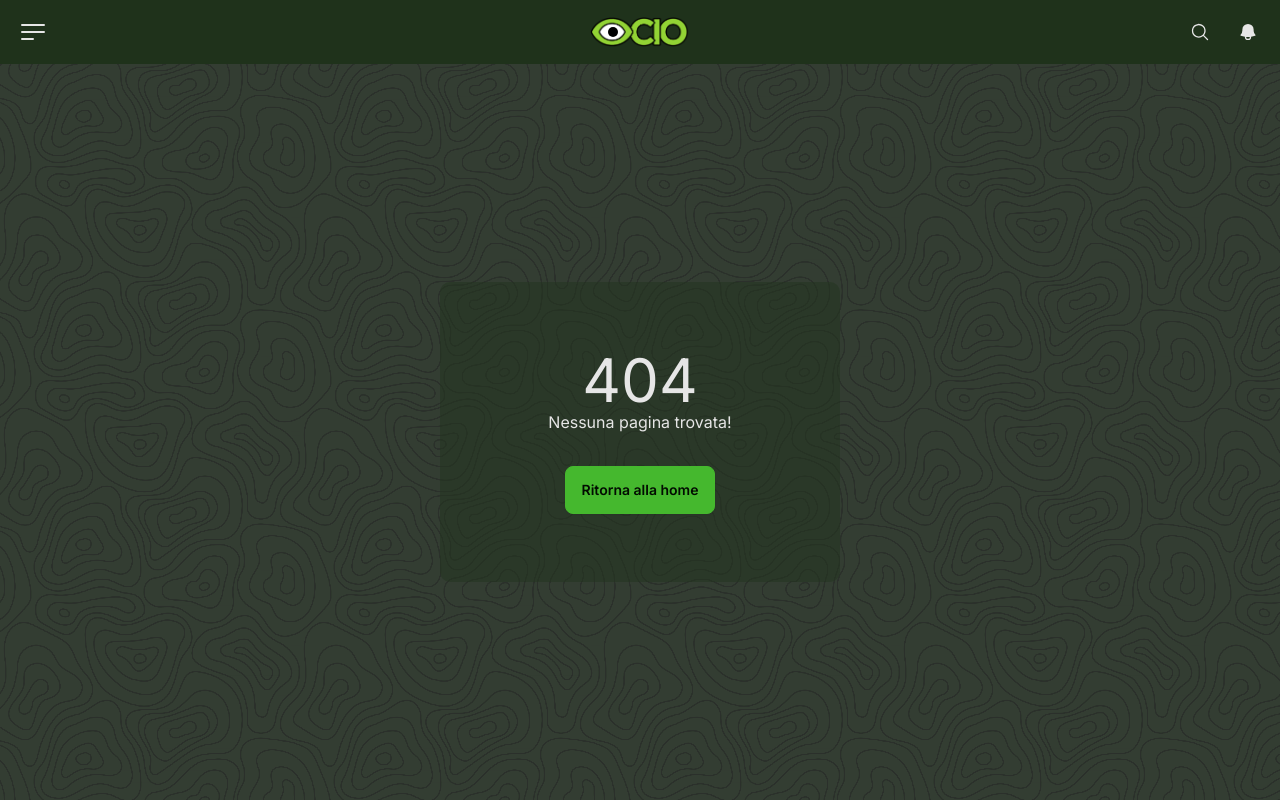
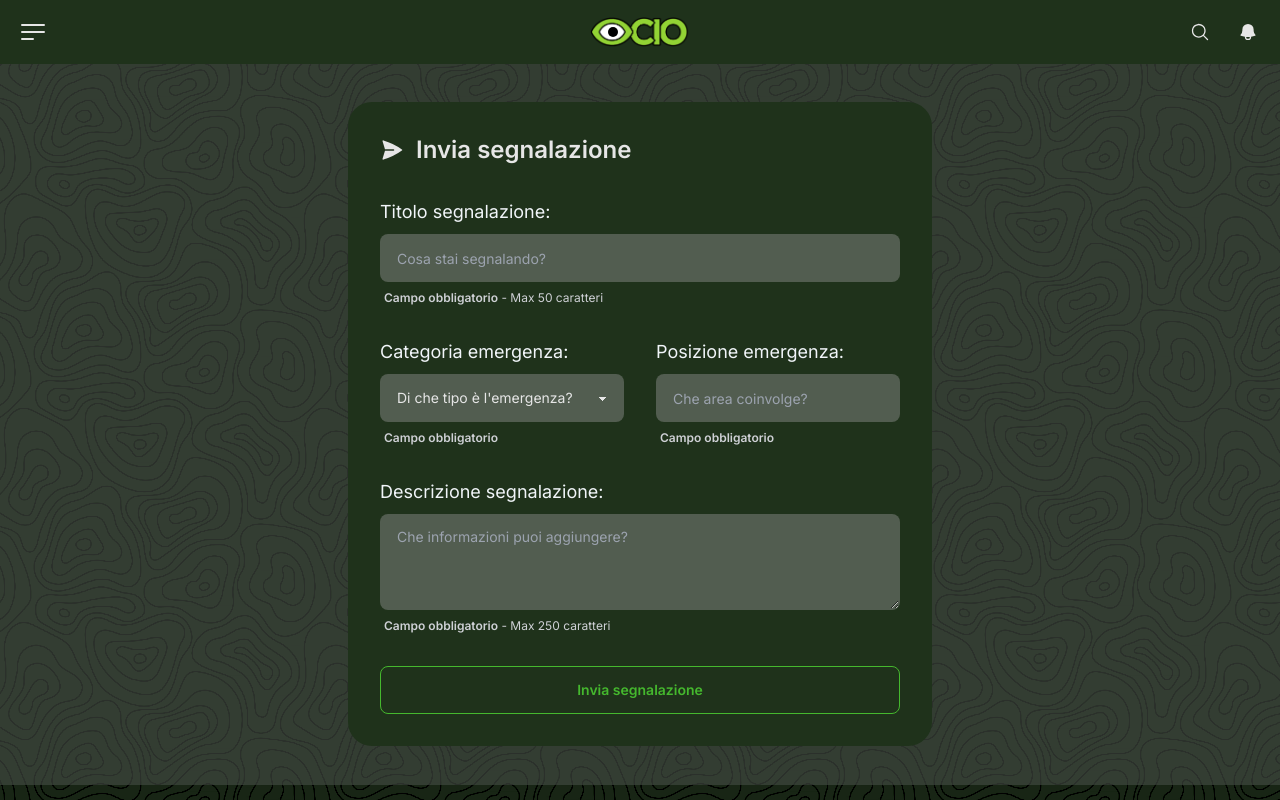
Before and after one commit to mircostelzer/IS-Project, a Vue app in the folder frontend/: page /invia_segnalazione in a window 1280 px wide. Built offline with nearby package versions, Linux system fonts and the light colour scheme.

Commit message:
Created view segnalazione.vue + various UI improvements and fixes

```diff
--- a/frontend/src/assets/main.css
+++ b/frontend/src/assets/main.css
@@ -16,6 +16,7 @@
     color: var(--text);
     --navbar-height: 64px;
     --verdeScuro: #222722;
+    --input: #525d50;
 }
 
 body {
@@ -42,7 +43,7 @@ html:has(body.content-overflow-y) {
 }
 
 .input {
-    background-color: #525d50;
+    background-color: var(--input);
 }
 
 .max-height {
--- a/frontend/src/data/linkPagine.js
+++ b/frontend/src/data/pagineNavbar.js
@@ -18,10 +18,5 @@ export const linkPagine = [
         titolo: "Dashboard admin",
         link: "/dashboard",
         icona: "LockClosedIcon"
-    },
-    {
-        titolo: "Link non funzionante!",
-        link: "/linkchenonfunziona",
-        icona: "XMarkIcon"
-    },
+    }
 ];
--- a/frontend/src/router/index.js
+++ b/frontend/src/router/index.js
@@ -29,14 +29,9 @@ const router = createRouter({
       component: () => import('../views/ViewRegistrati.vue'),
     },
     {
-      path: '/profilo',
-      name: 'profilo',
-      component: () => import('../views/ViewAccedi.vue'),
-    },
-    {
-      path: '/dashboard',
-      name: 'dashboard',
-      component: () => import('../views/ViewDashboard.vue'),
+      path: '/invia_segnalazione',
+      name: 'invia_segnalazione',
+      component: () => import('../views/ViewSegnalazione.vue'),
     },
     {
       path: '/:pathMatch(.*)*',
--- a/frontend/src/views/ViewAccedi.vue
+++ b/frontend/src/views/ViewAccedi.vue
@@ -5,8 +5,8 @@ import { EnvelopeIcon, KeyIcon } from "@heroicons/vue/24/solid";
 <template>
     <div class="div-login max-height flex justify-center items-center">
         <div class="bg-secondary rounded-3xl p-8">
-            <form class="flex flex-col justify-center items-center">
-                <p class="text-2xl font-bold mb-6">Accedi</p>
+            <form class="flex flex-col justify-center">
+                <p class="text-2xl font-bold mb-6 text-center">Accedi</p>
                 <label class="input input-bordered flex items-center gap-2 mb-4">
                     <EnvelopeIcon class="h-5 w-5 opacity-70"></EnvelopeIcon>
                     <input type="email" class="grow" placeholder="Indirizzo email" required />
--- a/frontend/src/views/ViewDashboard.vue
+++ /dev/null
@@ -1,12 +0,0 @@
-<script setup>
-</script>
-
-<template>
-    <div class="max-height flex flex-row">
-        <div class="to-center w-full div-background">
-            <h1 class="text-4xl">Dashboard</h1>
-        </div>
-    </div>
-</template>
-
-<style scoped></style>
--- a/frontend/src/views/ViewDettagli.vue
+++ b/frontend/src/views/ViewDettagli.vue
@@ -53,8 +53,8 @@ onMounted(() => {
     <div class="div-storico max-height w-full flex justify-center">
         <div class="max-w-7xl h-full">
             <div class="flex flex-row items-center mt-4 md:mt-0 mb-8">
-                <MagnifyingGlassIcon class="w-10 h-10 md:w-12 md:h-12 me-2" />
-                <h1 class="text-3xl md:text-4xl text-white font-bold">Dettagli emergenza</h1>
+                <MagnifyingGlassIcon class="w-6 h-6 md:w-8 md:h-8 me-3" />
+                <h1 class="text-xl md:text-2xl text-white font-bold">Dettagli emergenza</h1>
             </div>
 
             <div v-if="emergency === null" class="div-risultati w-full h-auto rounded-lg p-4">
--- a/frontend/src/views/ViewError404.vue
+++ b/frontend/src/views/ViewError404.vue
@@ -1,4 +1,5 @@
 <script setup>
+import { HomeIcon } from "@heroicons/vue/24/solid";
 </script>
 
 <template>
@@ -7,7 +8,9 @@
             <p class="text-6xl">404</p>
             <p class="mb-8">Nessuna pagina trovata!</p>
             <RouterLink to="/">
-                <button class="btn btn-primary">Ritorna alla home</button>
+                <button class="btn btn-primary">
+                    <HomeIcon class="w-5 h-5 p-0 mb-0.5" />Ritorna alla home
+                </button>
             </RouterLink>
         </div>
     </div>
--- a/frontend/src/views/ViewHome.vue
+++ b/frontend/src/views/ViewHome.vue
@@ -1,6 +1,7 @@
 <script setup>
 import { ref, onMounted } from 'vue';
 import Mappa from "../components/Mappa/Mappa.vue";
+import { ArrowsPointingOutIcon } from "@heroicons/vue/24/solid";
 
 const host = import.meta.env.VITE_API_BASE_URL;
 const apiEmergencies = host + '/emergencies';
@@ -78,7 +79,9 @@ onMounted(() => {
                             </div>
                         </div>
                         <router-link :to="`/dettagli?id=${recuperaId(emergency.self)}`">
-                            <button class="btn btn-secondary btn-sm float-end mt-3">Espandi</button>
+                            <button class="btn btn-secondary btn-sm float-end mt-3">
+                                <ArrowsPointingOutIcon class="w-4 h-4 opacity-80 -mx-0.5 mb-0.5" />Espandi
+                            </button>
                         </router-link>
                     </div>
                 </div>
--- /dev/null
+++ b/frontend/src/views/ViewSegnalazione.vue
@@ -0,0 +1,78 @@
+<script setup>
+import { PaperAirplaneIcon } from "@heroicons/vue/24/solid";
+</script>
+
+<template>
+    <div class="div-storico w-full flex justify-center">
+        <div class="max-w-7xl h-full">
+            <div class="bg-secondary rounded-3xl p-8">
+                <div class="flex flex-row items-center ms mt-4 md:mt-0 mb-8">
+                    <PaperAirplaneIcon class="w-6 h-6 me-3" />
+                    <p class="text-2xl font-bold">Invia segnalazione</p>
+                </div>
+                <form class="flex flex-col justify-center items-center">
+                    <label class="form-control w-full">
+                        <p class="text-slate-100 text-lg mb-2">Titolo segnalazione:</p>
+                        <input type="text" placeholder="Cosa stai segnalando?" class="input input-md w-full"
+                            maxlength="50" required />
+                        <div class="label">
+                            <span class="label-text-alt"><b>Campo obbligatorio</b> - Max 50 caratteri</span>
+                        </div>
+                    </label>
+                    <div class="columns-1 md:columns-2 gap-8 mt-6">
+                        <label class="form-control w-full">
+                            <p class="text-slate-100 text-lg mb-2">Categoria emergenza:</p>
+                            <select class="select" required>
+                                <option disabled selected>Di che tipo è l'emergenza?</option>
+                                <option>Frana</option>
+                                <option>Alluvione</option>
+                                <option>Ghiaccio</option>
+                                <option>Crollo strutturale</option>
+                                <option>Incendio</option>
+                                <option>Neve</option>
+                                <option>Tempesta</option>
+                                <option>Caduta albero</option>
+                            </select>
+                            <div class="label">
+                                <span class="label-text-alt"><b>Campo obbligatorio</b></span>
+                            </div>
+                        </label>
+                        <label class="form-control w-full">
+                            <p class="text-slate-100 text-lg mb-2">Posizione emergenza:</p>
+                            <input type="" placeholder="Che area coinvolge?" class="input input-md w-full"
+                                required />
+                            <div class="label">
+                                <span class="label-text-alt"><b>Campo obbligatorio</b></span>
+                            </div>
+                        </label>
+                    </div>
+                    <label class="form-control w-full mt-6">
+                        <p class="text-slate-100 text-lg mb-2">Descrizione segnalazione:</p>
+                        <textarea class="textarea h-24" placeholder="Che informazioni puoi aggiungere?"
+                            maxlength="250"></textarea>
+                        <div class="label">
+                            <span class="label-text-alt"><b>Campo obbligatorio</b> - Max 250 caratteri</span>
+                        </div>
+                    </label>
+                    <input type="submit" value="Invia segnalazione"
+                        class="btn btn-primary btn-outline btn-block rounded-lg mt-6" />
+                </form>
+            </div>
+        </div>
+    </div>
+</template>
+
+<style scoped>
+.div-storico {
+    background-color: #424b43a6;
+    padding: min(50px, 3vw);
+}
+
+.select {
+    background-color: var(--input);
+}
+
+.textarea {
+    background-color: var(--input);
+}
+</style>
--- a/frontend/src/views/ViewStorico.vue
+++ b/frontend/src/views/ViewStorico.vue
@@ -1,6 +1,6 @@
 <script setup>
 import { ref, onMounted } from 'vue';
-import { ClockIcon, MagnifyingGlassIcon, AdjustmentsHorizontalIcon, CursorArrowRippleIcon } from "@heroicons/vue/24/solid";
+import { ClockIcon, MagnifyingGlassIcon, AdjustmentsHorizontalIcon, InformationCircleIcon } from "@heroicons/vue/24/solid";
 
 const host = import.meta.env.VITE_API_BASE_URL;
 const apiEmergencies = host + '/emergencies';
@@ -143,8 +143,8 @@ onMounted(() => {
                         <div class="flex justify-end">
                             <router-link :to="`/dettagli?id=${recuperaId(emergency.self)}`">
                                 <button class="btn btn-secondary float-end mt-3">
-                                    Espandi
-                                    <CursorArrowRippleIcon class="w-4 h-4 opacity-80" />
+                                    <InformationCircleIcon class="w-5 h-5 opacity-80" />
+                                    Maggiori informazioni
                                 </button>
                             </router-link>
                         </div>
```
Also changed, not shown: frontend/src/components/Navbar/Navbar.vue (+40 -2 lines), frontend/src/views/ViewRegistrati.vue (+10 -5 lines).
